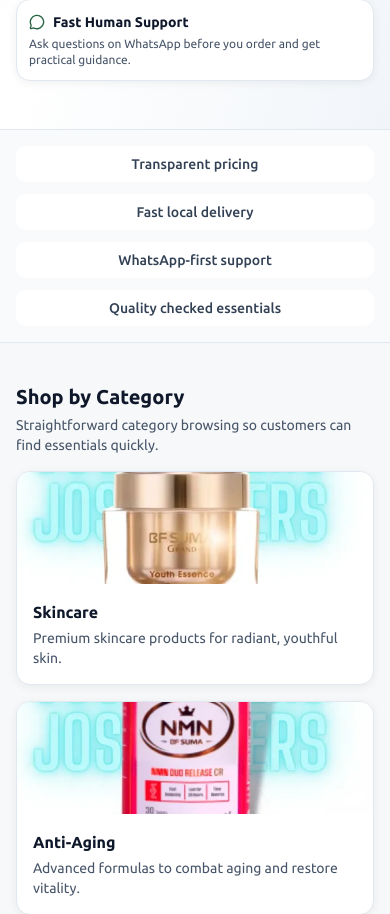
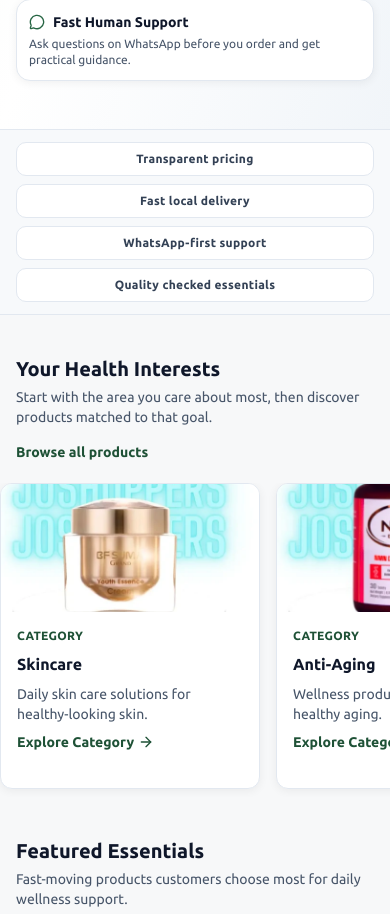
Before and after one commit to kashik09/bf-suma, a Next.js app: page / in a window 390 px wide. Shown: the part 1097-2011 px from the top of the page. Built offline with nearby package versions, Linux system fonts and the light colour scheme; no server answers; the database is empty.

Commit message:
feat(home): compose landing page with confidence and CTA sections

```diff
--- a/src/app/(store)/page.tsx
+++ b/src/app/(store)/page.tsx
@@ -1,13 +1,20 @@
 import { PageContainer } from "@/components/layout/page-container";
-import { CategoryGrid, Hero, ProductGrid, TrustStrip } from "@/components/storefront";
-import { Card } from "@/components/ui/card";
-import { SectionHeader } from "@/components/ui/section-header";
+import {
+  Hero,
+  HomeConfidenceSection,
+  HomeFeaturedProducts,
+  HomeFinalCta,
+  HomeHealthInterests,
+  HomeStory,
+  HomeWhyChooseUs,
+  TrustStrip
+} from "@/components/storefront";
 import { listFeaturedCategories, listFeaturedProducts } from "@/services/products";
 
 export default async function HomePage() {
   const [categories, products] = await Promise.all([
-    listFeaturedCategories(4),
-    listFeaturedProducts(8)
+    listFeaturedCategories(6),
+    listFeaturedProducts(6)
   ]);
 
   return (
@@ -15,29 +22,13 @@
       <Hero />
       <TrustStrip />
 
-      <PageContainer className="space-y-10 py-10">
-        <section className="space-y-4">
-          <SectionHeader
-            title="Shop by Category"
-            description="Straightforward category browsing so customers can find essentials quickly."
-          />
-          <CategoryGrid categories={categories} />
-        </section>
-
-        <section className="space-y-4">
-          <SectionHeader
-            title="Featured Products"
-            description="Top moving essentials with clear stock visibility and simple checkout flow."
-          />
-          <ProductGrid products={products} />
-        </section>
-
-        <Card className="space-y-2 bg-brand-50">
-          <h2 className="text-lg font-semibold text-slate-900">Need help choosing products?</h2>
-          <p className="text-sm text-slate-700">
-            Reach out directly on WhatsApp for quick recommendations, stock confirmation, or bulk order support.
-          </p>
-        </Card>
+      <PageContainer className="space-y-10 py-10 sm:space-y-12 md:space-y-14 md:py-12">
+        <HomeHealthInterests categories={categories} />
+        <HomeFeaturedProducts products={products} />
+        <HomeStory />
+        <HomeWhyChooseUs />
+        <HomeConfidenceSection />
+        <HomeFinalCta />
       </PageContainer>
     </>
   );
--- /dev/null
+++ b/src/components/storefront/home-confidence-section.tsx
@@ -0,0 +1,77 @@
+import Link from "next/link";
+import { ArrowRight, MessageCircle, ShieldCheck, ShoppingCart, Truck } from "lucide-react";
+import { SUPPORT_WHATSAPP_PHONE } from "@/lib/constants";
+import { buildWhatsAppUrl } from "@/lib/whatsapp";
+
+const confidenceBlocks = [
+  {
+    title: "Browse by need",
+    description: "Start from health-interest categories and compare options quickly.",
+    icon: ShoppingCart
+  },
+  {
+    title: "Confirm with support",
+    description: "Use WhatsApp if you need help before finalizing your order.",
+    icon: MessageCircle
+  },
+  {
+    title: "Receive with confidence",
+    description: "Delivery/pickup flow stays clear, with payment handled at fulfillment.",
+    icon: Truck
+  }
+];
+
+export function HomeConfidenceSection() {
+  return (
+    <section className="space-y-4 sm:space-y-5">
+      <div className="space-y-2">
+        <p className="text-xs font-semibold uppercase tracking-wide text-brand-700">Confidence at every step</p>
+        <h2 className="text-2xl font-semibold leading-tight text-slate-900">A cleaner buying flow from discovery to delivery.</h2>
+        <p className="max-w-3xl text-sm leading-relaxed text-slate-700">
+          We keep the experience simple so customers can act quickly: find relevant products, ask questions when needed,
+          then place orders with clear follow-through.
+        </p>
+      </div>
+
+      <div className="grid gap-3 md:grid-cols-3 md:gap-4">
+        {confidenceBlocks.map((block) => {
+          const Icon = block.icon;
+
+          return (
+            <article className="rounded-xl border border-slate-200 bg-white p-4 shadow-soft ring-1 ring-slate-100" key={block.title}>
+              <div className="mb-3 inline-flex h-9 w-9 items-center justify-center rounded-md bg-brand-50 text-brand-700">
+                <Icon className="h-4 w-4" />
+              </div>
+              <h3 className="text-base font-semibold text-slate-900">{block.title}</h3>
+              <p className="mt-1 text-sm leading-relaxed text-slate-600">{block.description}</p>
+            </article>
+          );
+        })}
+      </div>
+
+      <div className="rounded-xl border border-brand-200 bg-gradient-to-r from-brand-50 to-brand-100/40 p-4 sm:p-5">
+        <p className="flex items-start gap-2 text-sm leading-relaxed text-slate-800">
+          <ShieldCheck className="mt-0.5 h-4 w-4 shrink-0 text-brand-700" />
+          Need product guidance before checkout? Talk to support directly and get practical help choosing what fits your routine.
+        </p>
+        <div className="mt-3 flex flex-wrap gap-2.5">
+          <a
+            className="inline-flex h-10 items-center justify-center rounded-md bg-brand-600 px-4 text-sm font-semibold text-white transition hover:bg-brand-700"
+            href={buildWhatsAppUrl("Hello BF Suma, I need help choosing products.", SUPPORT_WHATSAPP_PHONE)}
+            rel="noreferrer"
+            target="_blank"
+          >
+            Talk on WhatsApp
+          </a>
+          <Link
+            className="inline-flex h-10 items-center justify-center rounded-md bg-white px-4 text-sm font-semibold text-slate-900 transition hover:bg-slate-100"
+            href="/shop"
+          >
+            Continue Shopping
+            <ArrowRight className="ml-1 h-4 w-4" />
+          </Link>
+        </div>
+      </div>
+    </section>
+  );
+}
--- /dev/null
+++ b/src/components/storefront/home-final-cta.tsx
@@ -0,0 +1,38 @@
+import Link from "next/link";
+import { MessageCircle } from "lucide-react";
+import { SUPPORT_WHATSAPP_PHONE } from "@/lib/constants";
+import { buildWhatsAppUrl } from "@/lib/whatsapp";
+
+export function HomeFinalCta() {
+  return (
+    <section className="rounded-2xl border border-slate-200 bg-gradient-to-r from-slate-900 to-slate-800 p-5 text-white shadow-card sm:p-8">
+      <div className="max-w-3xl space-y-2.5 sm:space-y-3">
+        <p className="text-xs font-semibold uppercase tracking-wide text-brand-100">Ready to order?</p>
+        <h2 className="text-2xl font-semibold leading-tight sm:text-3xl">
+          Start your wellness restock with clear choices and dependable local support.
+        </h2>
+        <p className="max-w-2xl text-sm leading-relaxed text-slate-200">
+          Browse the catalog now, or talk to us directly on WhatsApp for quick product guidance before checkout.
+        </p>
+      </div>
+
+      <div className="mt-4 flex flex-wrap gap-2.5 sm:mt-5 sm:gap-3">
+        <Link
+          className="inline-flex h-11 items-center justify-center rounded-md bg-brand-600 px-5 text-sm font-semibold text-white shadow-soft transition hover:-translate-y-0.5 hover:bg-brand-700 hover:shadow-card"
+          href="/shop"
+        >
+          Shop Products
+        </Link>
+        <a
+          className="inline-flex h-11 items-center justify-center rounded-md border border-slate-300 bg-white px-5 text-sm font-semibold text-slate-900 transition hover:bg-slate-100"
+          href={buildWhatsAppUrl("Hello BF Suma, I want to place an order.", SUPPORT_WHATSAPP_PHONE)}
+          rel="noreferrer"
+          target="_blank"
+        >
+          <MessageCircle className="mr-1 h-4 w-4" />
+          WhatsApp Us
+        </a>
+      </div>
+    </section>
+  );
+}
--- /dev/null
+++ b/src/components/storefront/home-why-choose-us.tsx
@@ -0,0 +1,62 @@
+import { Clock3, FlaskConical, Headset, ShieldCheck, Truck, Wallet } from "lucide-react";
+import { SectionHeader } from "@/components/ui/section-header";
+
+const trustPoints = [
+  {
+    title: "Quality-focused selection",
+    description: "Products are curated for practical daily use, not random catalog noise.",
+    icon: ShieldCheck
+  },
+  {
+    title: "Clear product information",
+    description: "Pricing, product names, and availability are presented in a straightforward way.",
+    icon: FlaskConical
+  },
+  {
+    title: "Fast local fulfillment",
+    description: "Delivery and pickup options are designed for local reliability.",
+    icon: Truck
+  },
+  {
+    title: "Easy payment flow",
+    description: "Pay-on-delivery keeps checkout simple and low-friction for first-time buyers.",
+    icon: Wallet
+  },
+  {
+    title: "Responsive support",
+    description: "WhatsApp and contact channels make help easy to reach when you need it.",
+    icon: Headset
+  },
+  {
+    title: "Time-saving ordering",
+    description: "Category-first browsing helps customers find relevant products quickly.",
+    icon: Clock3
+  }
+];
+
+export function HomeWhyChooseUs() {
+  return (
+    <section className="space-y-4 sm:space-y-5">
+      <SectionHeader
+        title="Why Customers Choose BF Suma"
+        description="A practical local experience built around trust, clarity, and support."
+      />
+
+      <div className="grid gap-3 sm:grid-cols-2 sm:gap-4 lg:grid-cols-3">
+        {trustPoints.map((point) => {
+          const Icon = point.icon;
+
+          return (
+            <article className="rounded-xl border border-slate-200 bg-white p-4 shadow-soft ring-1 ring-slate-100" key={point.title}>
+              <div className="mb-3 inline-flex h-10 w-10 items-center justify-center rounded-lg bg-brand-50 text-brand-700">
+                <Icon className="h-5 w-5" />
+              </div>
+              <h3 className="text-base font-semibold text-slate-900">{point.title}</h3>
+              <p className="mt-1 text-sm leading-relaxed text-slate-600">{point.description}</p>
+            </article>
+          );
+        })}
+      </div>
+    </section>
+  );
+}
--- a/src/components/storefront/index.ts
+++ b/src/components/storefront/index.ts
@@ -3,6 +3,12 @@
 export * from "./checkout-form";
 export * from "./contact-form";
 export * from "./hero";
+export * from "./home-confidence-section";
+export * from "./home-featured-products";
+export * from "./home-final-cta";
+export * from "./home-health-interests";
+export * from "./home-story";
+export * from "./home-why-choose-us";
 export * from "./product-card";
 export * from "./product-detail";
 export * from "./product-filters";
--- a/src/components/storefront/trust-strip.tsx
+++ b/src/components/storefront/trust-strip.tsx
@@ -3,10 +3,13 @@
 
 export function TrustStrip() {
   return (
-    <section className="border-b border-slate-200 bg-slate-50">
-      <PageContainer className="grid gap-3 py-4 sm:grid-cols-2 lg:grid-cols-4">
+    <section className="border-b border-slate-200 bg-slate-50/90">
+      <PageContainer className="grid gap-2 py-3 sm:grid-cols-2 sm:gap-3 lg:grid-cols-4">
         {TRUST_STRIP_ITEMS.map((item) => (
-          <p className="rounded-md bg-white px-3 py-2 text-center text-sm font-medium text-slate-700" key={item}>
+          <p
+            className="rounded-md border border-slate-200 bg-white px-3 py-2 text-center text-xs font-semibold tracking-wide text-slate-700 sm:text-sm"
+            key={item}
+          >
             {item}
           </p>
         ))}
```
